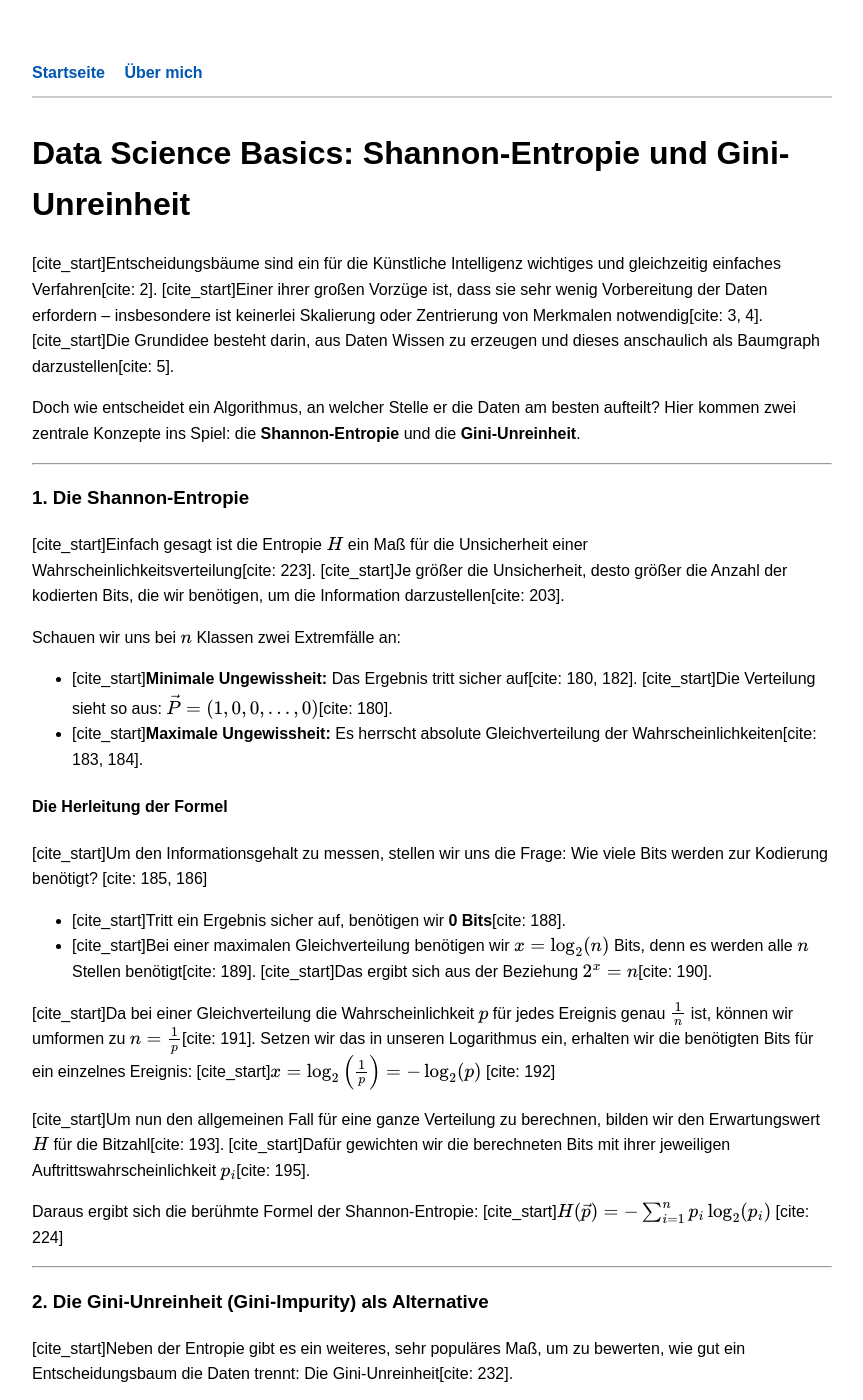
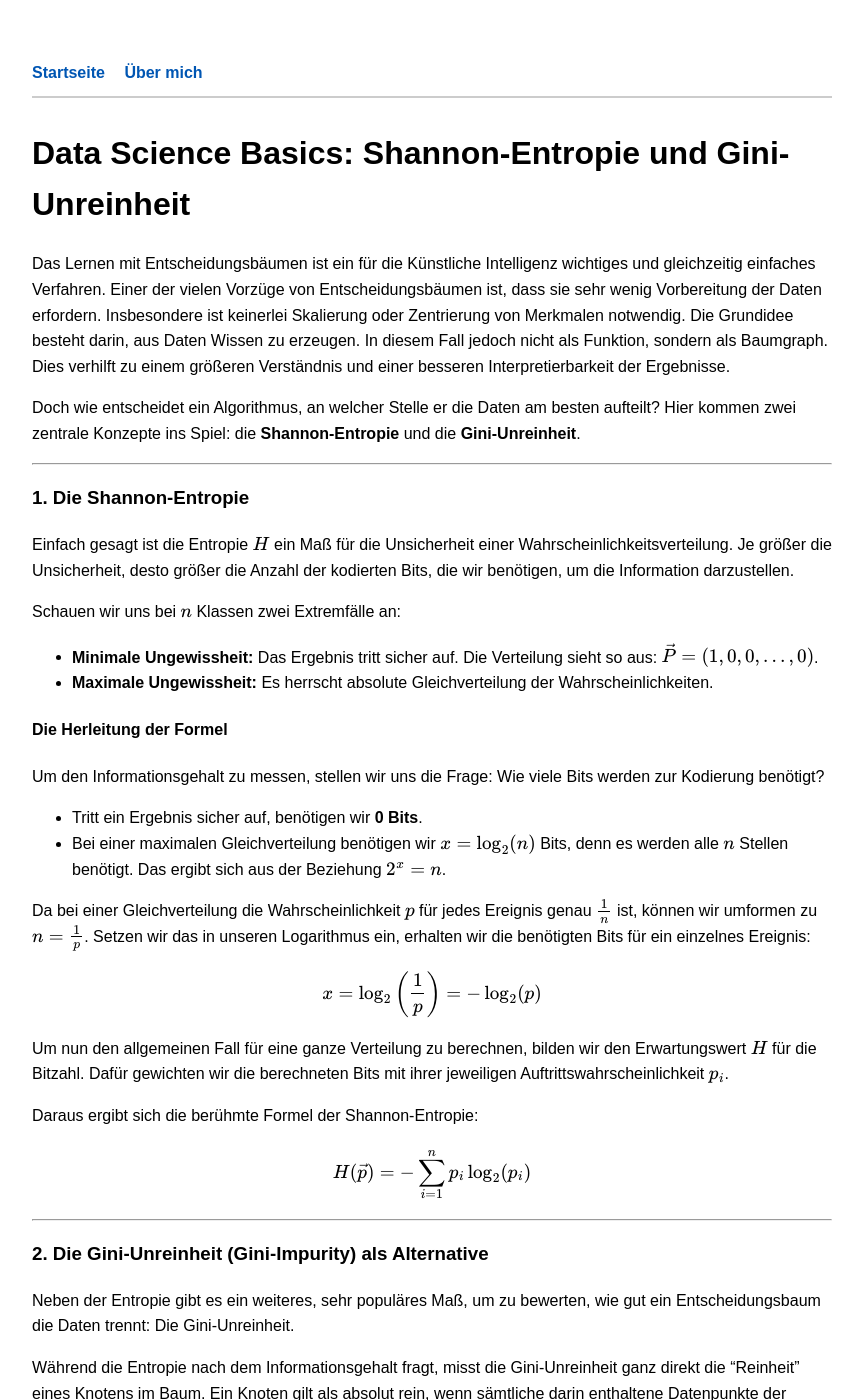
Before and after one commit to AntonRfl/AntonRfl.github.io, a Jekyll site: the page built from _posts/2026-03-15-shannon-gini-entropie.md, in a window 1280 px wide and 1400 px high. Shown: the whole window, without its empty margins (208-1071 px from the left). Built offline with Jekyll 4.4.1, drawn with Linux system fonts in a browser that asks for light colours; some of the changed text lies outside the part shown.

Commit message:
Update title and improve text clarity in post

```diff
--- a/_posts/2026-03-15-shannon-gini-entropie.md
+++ b/_posts/2026-03-15-shannon-gini-entropie.md
@@ -1,12 +1,12 @@
 ---
 layout: default
-title: "Shannon-Entropie und Gini-Unreinheit in Entscheidungsbäumen"
+title: "Data Science: Shannon-Entropie und Gini-Unreinheit"
 permalink: /shannon-gini-entropie/
 ---
 
 # Data Science Basics: Shannon-Entropie und Gini-Unreinheit
 
-[cite_start]Entscheidungsbäume sind ein für die Künstliche Intelligenz wichtiges und gleichzeitig einfaches Verfahren[cite: 2]. [cite_start]Einer ihrer großen Vorzüge ist, dass sie sehr wenig Vorbereitung der Daten erfordern – insbesondere ist keinerlei Skalierung oder Zentrierung von Merkmalen notwendig[cite: 3, 4]. [cite_start]Die Grundidee besteht darin, aus Daten Wissen zu erzeugen und dieses anschaulich als Baumgraph darzustellen[cite: 5].
+Das Lernen mit Entscheidungsbäumen ist ein für die Künstliche Intelligenz wichtiges und gleichzeitig einfaches Verfahren. Einer der vielen Vorzüge von Entscheidungsbäumen ist, dass sie sehr wenig Vorbereitung der Daten erfordern. Insbesondere ist keinerlei Skalierung oder Zentrierung von Merkmalen notwendig. Die Grundidee besteht darin, aus Daten Wissen zu erzeugen. In diesem Fall jedoch nicht als Funktion, sondern als Baumgraph. Dies verhilft zu einem größeren Verständnis und einer besseren Interpretierbarkeit der Ergebnisse.
 
 Doch wie entscheidet ein Algorithmus, an welcher Stelle er die Daten am besten aufteilt? Hier kommen zwei zentrale Konzepte ins Spiel: die **Shannon-Entropie** und die **Gini-Unreinheit**.
 
@@ -14,53 +14,57 @@ Doch wie entscheidet ein Algorithmus, an welcher Stelle er die Daten am besten a
 
 ### 1. Die Shannon-Entropie
 
-[cite_start]Einfach gesagt ist die Entropie $H$ ein Maß für die Unsicherheit einer Wahrscheinlichkeitsverteilung[cite: 223]. [cite_start]Je größer die Unsicherheit, desto größer die Anzahl der kodierten Bits, die wir benötigen, um die Information darzustellen[cite: 203].
+Einfach gesagt ist die Entropie $H$ ein Maß für die Unsicherheit einer Wahrscheinlichkeitsverteilung. Je größer die Unsicherheit, desto größer die Anzahl der kodierten Bits, die wir benötigen, um die Information darzustellen.
 
 Schauen wir uns bei $n$ Klassen zwei Extremfälle an:
-* [cite_start]**Minimale Ungewissheit:** Das Ergebnis tritt sicher auf[cite: 180, 182]. [cite_start]Die Verteilung sieht so aus: $\vec{P}=(1,0,0,...,0)$[cite: 180].
-* [cite_start]**Maximale Ungewissheit:** Es herrscht absolute Gleichverteilung der Wahrscheinlichkeiten[cite: 183, 184].
+* **Minimale Ungewissheit:** Das Ergebnis tritt sicher auf. Die Verteilung sieht so aus: $\vec{P}=(1,0,0,...,0)$.
+* **Maximale Ungewissheit:** Es herrscht absolute Gleichverteilung der Wahrscheinlichkeiten.
 
 #### Die Herleitung der Formel
-[cite_start]Um den Informationsgehalt zu messen, stellen wir uns die Frage: Wie viele Bits werden zur Kodierung benötigt? [cite: 185, 186]
+Um den Informationsgehalt zu messen, stellen wir uns die Frage: Wie viele Bits werden zur Kodierung benötigt?
 
-* [cite_start]Tritt ein Ergebnis sicher auf, benötigen wir **0 Bits**[cite: 188].
-* [cite_start]Bei einer maximalen Gleichverteilung benötigen wir $x=\log_{2}(n)$ Bits, denn es werden alle $n$ Stellen benötigt[cite: 189]. [cite_start]Das ergibt sich aus der Beziehung $2^{x}=n$[cite: 190].
+* Tritt ein Ergebnis sicher auf, benötigen wir **0 Bits**.
+* Bei einer maximalen Gleichverteilung benötigen wir $x=\log_{2}(n)$ Bits, denn es werden alle $n$ Stellen benötigt. Das ergibt sich aus der Beziehung $2^{x}=n$.
 
-[cite_start]Da bei einer Gleichverteilung die Wahrscheinlichkeit $p$ für jedes Ereignis genau $\frac{1}{n}$ ist, können wir umformen zu $n=\frac{1}{p}$[cite: 191]. Setzen wir das in unseren Logarithmus ein, erhalten wir die benötigten Bits für ein einzelnes Ereignis:
-[cite_start]$$x=\log_{2}\left(\frac{1}{p}\right)=-\log_{2}(p)$$ [cite: 192]
+Da bei einer Gleichverteilung die Wahrscheinlichkeit $p$ für jedes Ereignis genau $\frac{1}{n}$ ist, können wir umformen zu $n=\frac{1}{p}$. Setzen wir das in unseren Logarithmus ein, erhalten wir die benötigten Bits für ein einzelnes Ereignis:
 
-[cite_start]Um nun den allgemeinen Fall für eine ganze Verteilung zu berechnen, bilden wir den Erwartungswert $H$ für die Bitzahl[cite: 193]. [cite_start]Dafür gewichten wir die berechneten Bits mit ihrer jeweiligen Auftrittswahrscheinlichkeit $p_{i}$[cite: 195].
+$$x=\log_{2}\left(\frac{1}{p}\right)=-\log_{2}(p)$$
+
+Um nun den allgemeinen Fall für eine ganze Verteilung zu berechnen, bilden wir den Erwartungswert $H$ für die Bitzahl. Dafür gewichten wir die berechneten Bits mit ihrer jeweiligen Auftrittswahrscheinlichkeit $p_{i}$.
 
 Daraus ergibt sich die berühmte Formel der Shannon-Entropie:
-[cite_start]$$H(\vec{p}) = -\sum_{i=1}^{n} p_i \log_2(p_i)$$ [cite: 224]
 
-
+$$H(\vec{p}) = -\sum_{i=1}^{n} p_i \log_2(p_i)$$
 
 ---
 
 ### 2. Die Gini-Unreinheit (Gini-Impurity) als Alternative
 
-[cite_start]Neben der Entropie gibt es ein weiteres, sehr populäres Maß, um zu bewerten, wie gut ein Entscheidungsbaum die Daten trennt: Die Gini-Unreinheit[cite: 232].
+Neben der Entropie gibt es ein weiteres, sehr populäres Maß, um zu bewerten, wie gut ein Entscheidungsbaum die Daten trennt: Die Gini-Unreinheit.
 
-[cite_start]Während die Entropie nach dem Informationsgehalt fragt, misst die Gini-Unreinheit ganz direkt die "Reinheit" eines Knotens im Baum[cite: 232]. [cite_start]Ein Knoten gilt als absolut rein, wenn sämtliche darin enthaltene Datenpunkte der gleichen Kategorie angehören[cite: 232].
+Während die Entropie nach dem Informationsgehalt fragt, misst die Gini-Unreinheit ganz direkt die "Reinheit" eines Knotens im Baum. Ein Knoten gilt als absolut rein, wenn sämtliche darin enthaltene Datenpunkte der gleichen Kategorie angehören.
 
 Die Formel für die Gini-Unreinheit am $k$-ten Knoten sieht so aus:
-[cite_start]$$G_{k} = 1 - \sum_{i=1}^{n} p_{k,i}^2$$ [cite: 234, 235]
-[cite_start]*(Dabei ist $p_{k,i}$ der Anteil der Datenpunkte der Kategorie $i$ am Knoten $k$[cite: 236].)*
+
+$$G_{k} = 1 - \sum_{i=1}^{n} p_{k,i}^2$$
+
+*(Dabei ist $p_{k,i}$ der Anteil der Datenpunkte der Kategorie $i$ am Knoten $k$.)*
 
 #### Ein kurzes Rechenbeispiel
-Stellen wir uns vor, wir werten Daten für einen Skifahrer aus und prüfen das Merkmal "Schnee-Entfernung $\le 100$ km"[cite: 239, 243]. In einem Zweig dieses Knotens landen exakt 4 "Ja"-Antworten und 0 "Nein"-Antworten[cite: 240, 246].
+Stellen wir uns vor, wir werten Daten für einen Skifahrer aus und prüfen das Merkmal "Schnee-Entfernung $\le 100$ km". In einem Zweig dieses Knotens landen exakt 4 "Ja"-Antworten und 0 "Nein"-Antworten.
 
 Wir berechnen die Gini-Unreinheit für diesen Zweig:
-$$G_{\le 100} = 1 - \left(\frac{4}{4}\right)^2 - \left(\frac{0}{4}\right)^2 = 1 - 1 - 0 = 0$$ [cite: 239-243]
 
-Eine Gini-Unreinheit von 0 bedeutet: Der Knoten ist perfekt rein! Der Baum hat an dieser Stelle optimal getrennt[cite: 232, 242].
+$$G_{\le 100} = 1 - \left(\frac{4}{4}\right)^2 - \left(\frac{0}{4}\right)^2 = 1 - 1 - 0 = 0$$
+
+Eine Gini-Unreinheit von 0 bedeutet: Der Knoten ist perfekt rein! Der Baum hat an dieser Stelle optimal getrennt.
 
 ---
 
 ### Fazit: Wie nutzen Algorithmen das in der Praxis?
 
-Moderne Machine-Learning-Bibliotheken wie `scikit-learn` in Python verwenden beispielsweise den sogenannten CART-Algorithmus (Classification and Regression Tree), um Entscheidungsbäume zu trainieren[cite: 258].
+Moderne Machine-Learning-Bibliotheken wie `scikit-learn` in Python verwenden beispielsweise den sogenannten CART-Algorithmus (Classification and Regression Tree), um Entscheidungsbäume zu trainieren.
 
-Dieser Algorithmus teilt die Trainingsdaten schrittweise so auf, dass die Kostenfunktion minimiert wird[cite: 259, 262]. Er sucht also immer nach genau dem Merkmal und dem Schwellenwert, der die reinsten Untermengen erzeugt[cite: 260]. Im Falle der Klassifikation minimiert die Kostenfunktion dabei gewichtet die Gini-Unreinheit (oder wahlweise die Entropie) des linken und rechten Zweigs:
-$$J(i,t_{i}) = \frac{m_{links}}{m} G_{links} + \frac{m_{rechts}}{m} G_{rechts}$$ [cite: 263]
+Dieser Algorithmus teilt die Trainingsdaten schrittweise so auf, dass die Kostenfunktion minimiert wird. Er sucht also immer nach genau dem Merkmal und dem Schwellenwert, der die reinsten Untermengen erzeugt. Im Falle der Klassifikation minimiert die Kostenfunktion dabei gewichtet die Gini-Unreinheit (oder wahlweise die Entropie) des linken und rechten Zweigs:
+
+$$J(i,t_{i}) = \frac{m_{links}}{m} G_{links} + \frac{m_{rechts}}{m} G_{rechts}$$
```
